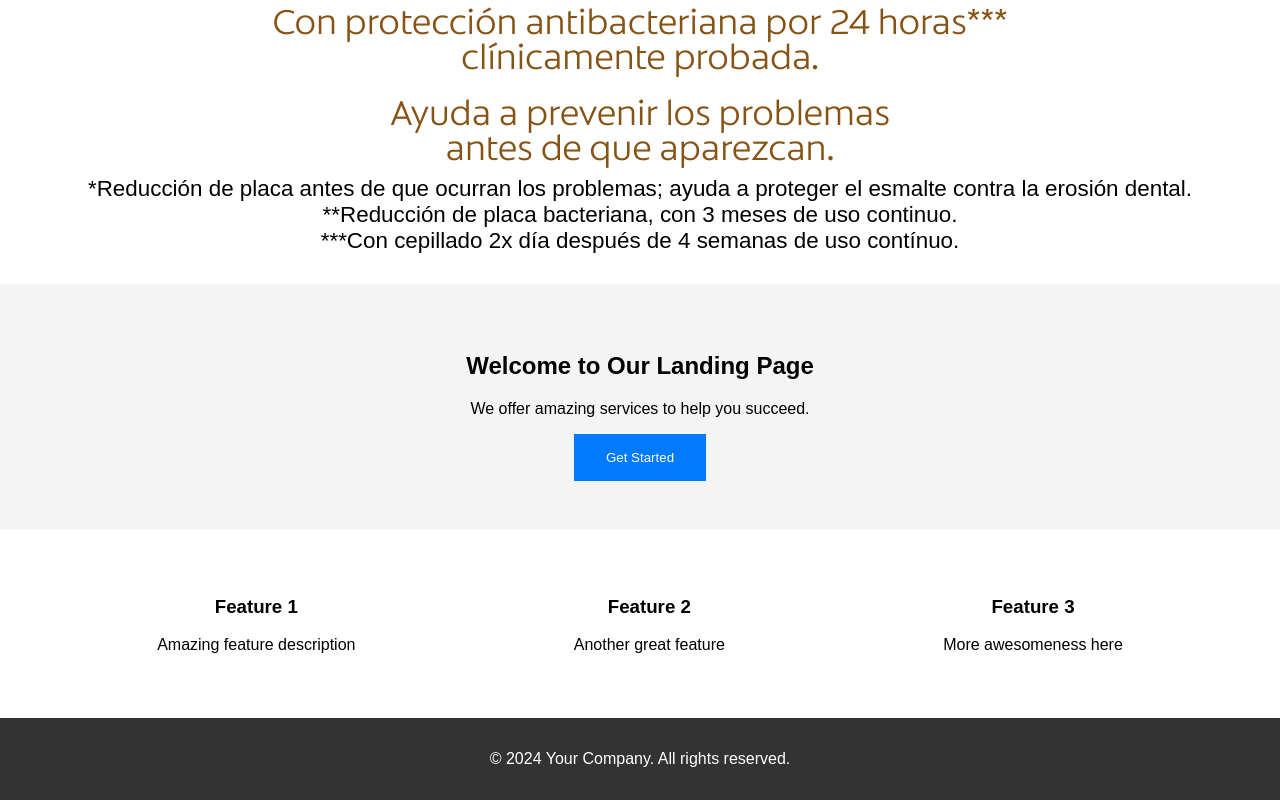
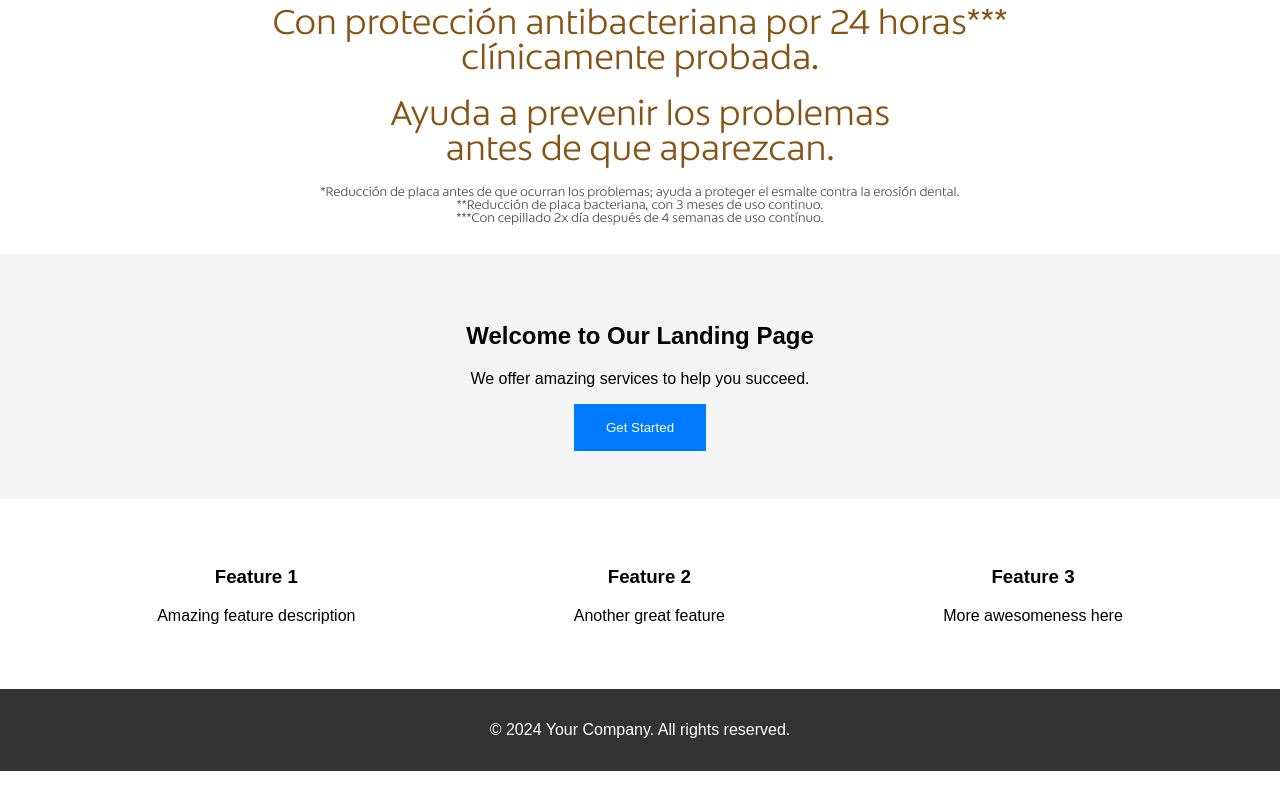
Before and after one commit to alejandro1osorio/ciclo6-colgate-web, a Vue app: page / in a window 1280 px wide. Shown: the part 1418-2218 px from the top of the page. After the commit the page ends 2189 px from the top, so only its background shows below. Built offline with nearby package versions, Linux system fonts and the light colour scheme.

Commit message:
text footer

```diff
--- a/src/components/SectionTwo.vue
+++ b/src/components/SectionTwo.vue
@@ -13,7 +13,7 @@
     <div class="bottom-texts">
       <p class="light-font">Con protección antibacteriana por 24 horas***<br> clínicamente probada.</p>
       <p class="light-font">Ayuda a prevenir los problemas<br> antes de que aparezcan.</p>
-      <p>*Reducción de placa antes de que ocurran los problemas; ayuda a proteger el esmalte contra la erosión dental.<br> **Reducción de placa bacteriana, con 3 meses de uso continuo.<br> ***Con cepillado 2x día después de 4 semanas de uso contínuo.</p>
+      <p class="small-font">*Reducción de placa antes de que ocurran los problemas; ayuda a proteger el esmalte contra la erosión dental.<br> **Reducción de placa bacteriana, con 3 meses de uso continuo.<br> ***Con cepillado 2x día después de 4 semanas de uso contínuo.</p>
     </div>
   </section>
 </template>
@@ -87,7 +87,16 @@ export default {
 .bottom-texts p.light-font {
   font-family: 'ColgateReady-Light', sans-serif;
   color: #875315;
-  font-size: 2.2rem; /* Aumentar el tamaño aquí para probar */
+  font-size: 2.2rem; /* Tamaño para los dos primeros párrafos */
+  line-height: 1; /* Sin interlineado */
+  padding-top: 10px;
+}
+
+/* Estilo para el último párrafo, el más pequeño */
+.bottom-texts p.small-font {
+  font-family: 'ColgateReady-Light', sans-serif;
+  color: #4d4c4b;
+  font-size: 0.8rem; /* Tamaño más pequeño */
   line-height: 1; /* Sin interlineado */
   padding-top: 10px;
 }
```
